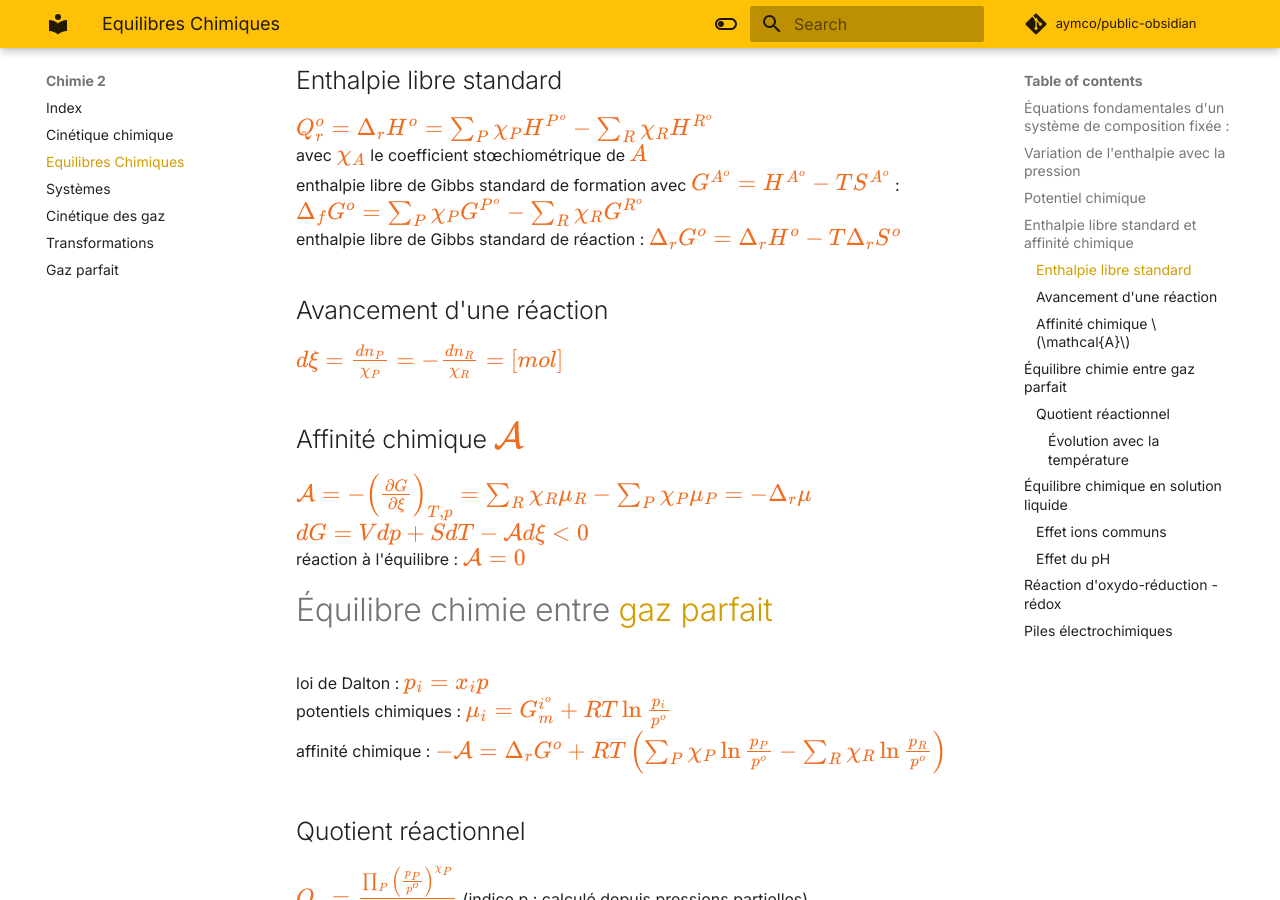
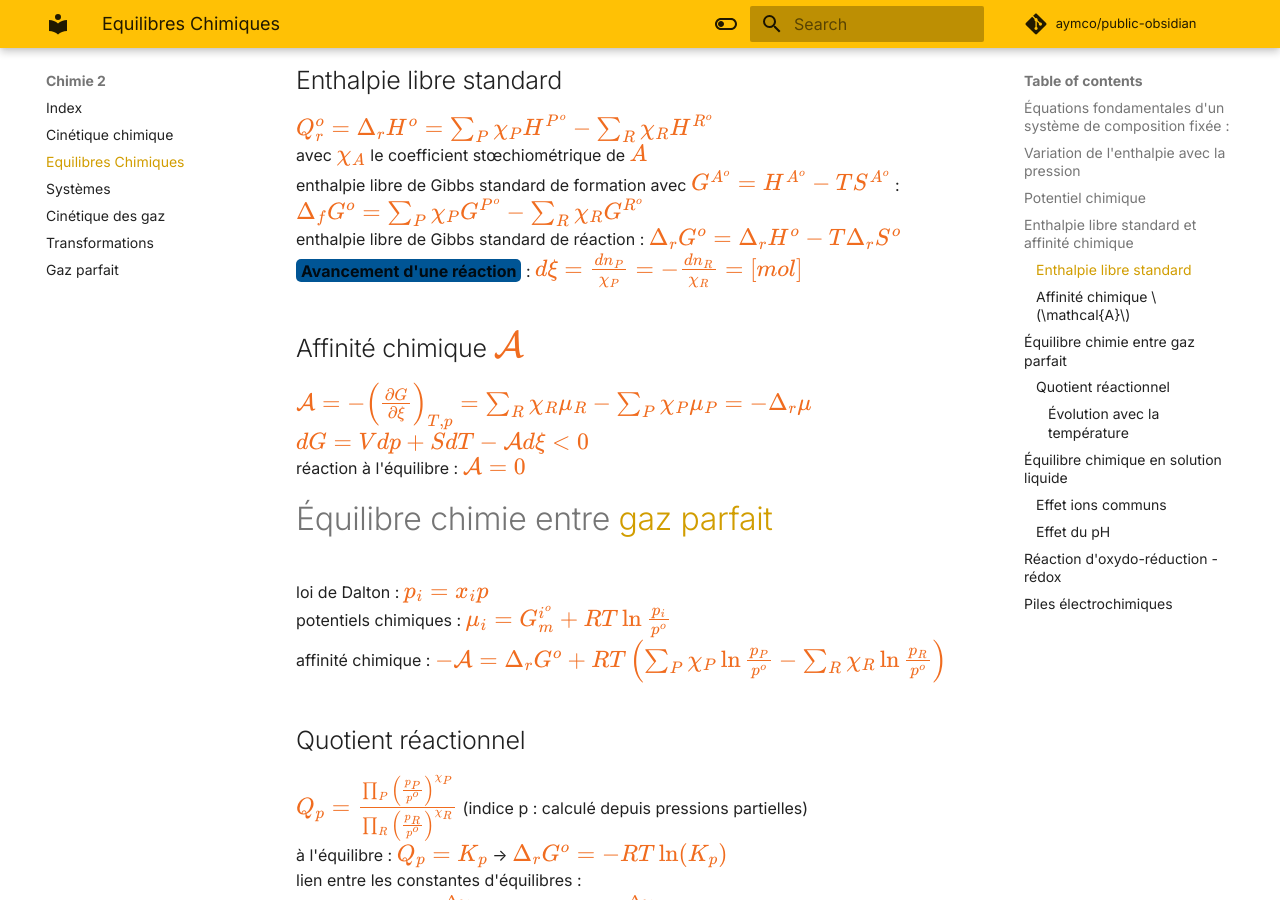
Before and after one commit to Aymco/public-obsidian, an MkDocs documentation site: the page built from docs/Chimie 2/Equilibres Chimiques.md, in a window 1280 px wide and 900 px high, scrolled down 1129 px. Built offline with MkDocs 1.6.1 and Material for MkDocs 9.7.7, drawn with Linux system fonts in a browser that asks for light colours; comment, search, counter and statistics services are not loaded.

Commit message:
PUSH NOTE : Equilibres Chimiques.md

```diff
--- a/docs/Chimie 2/Equilibres Chimiques.md
+++ b/docs/Chimie 2/Equilibres Chimiques.md
@@ -48,8 +48,7 @@ avec $\chi_{A}$ le coefficient stœchiométrique de $A$
 enthalpie libre de Gibbs standard de formation avec $G^{A^o}=H^{A^o}-TS^{A^o}$ :
 $\Delta_{f}G^o=\sum_{P}\chi_{P} G^{P^o}-\sum_{R}\chi_{R}G^{R^o}$
 enthalpie libre de Gibbs standard de réaction : $\Delta_{r}G^o=\Delta_{r}H^o-T\Delta_{r}S^o$
-## Avancement d'une réaction
-$d\xi=\frac{dn_{P}}{\chi_{P}}=-\frac{dn_{R}}{\chi_{R}}=[mol]$
+**Avancement d'une réaction** :  $d\xi=\frac{dn_{P}}{\chi_{P}}=-\frac{dn_{R}}{\chi_{R}}=[mol]$
 ## Affinité chimique $\mathcal{A}$
 $\mathcal{A}=-\left( \frac{ \partial G }{ \partial \xi } \right)_{T,p}=\sum_{R}\chi_{R}\mu_{R}-\sum_{P}\chi_{P}\mu_{P}=-\Delta_{r}\mu$
 $dG=Vdp+SdT-\mathcal{A}d\xi<0$
```
Also changed, not shown: other parts of docs/Chimie 2/Equilibres Chimiques.md (+1 -1 lines).
